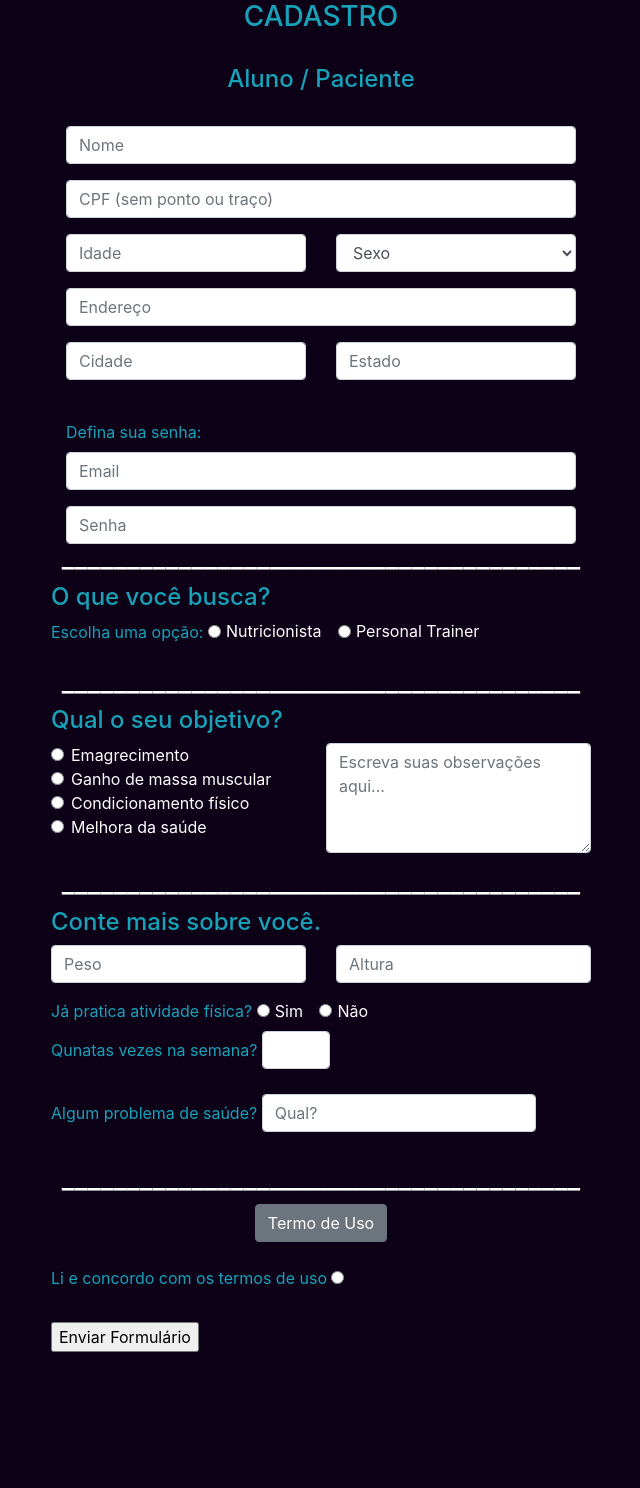
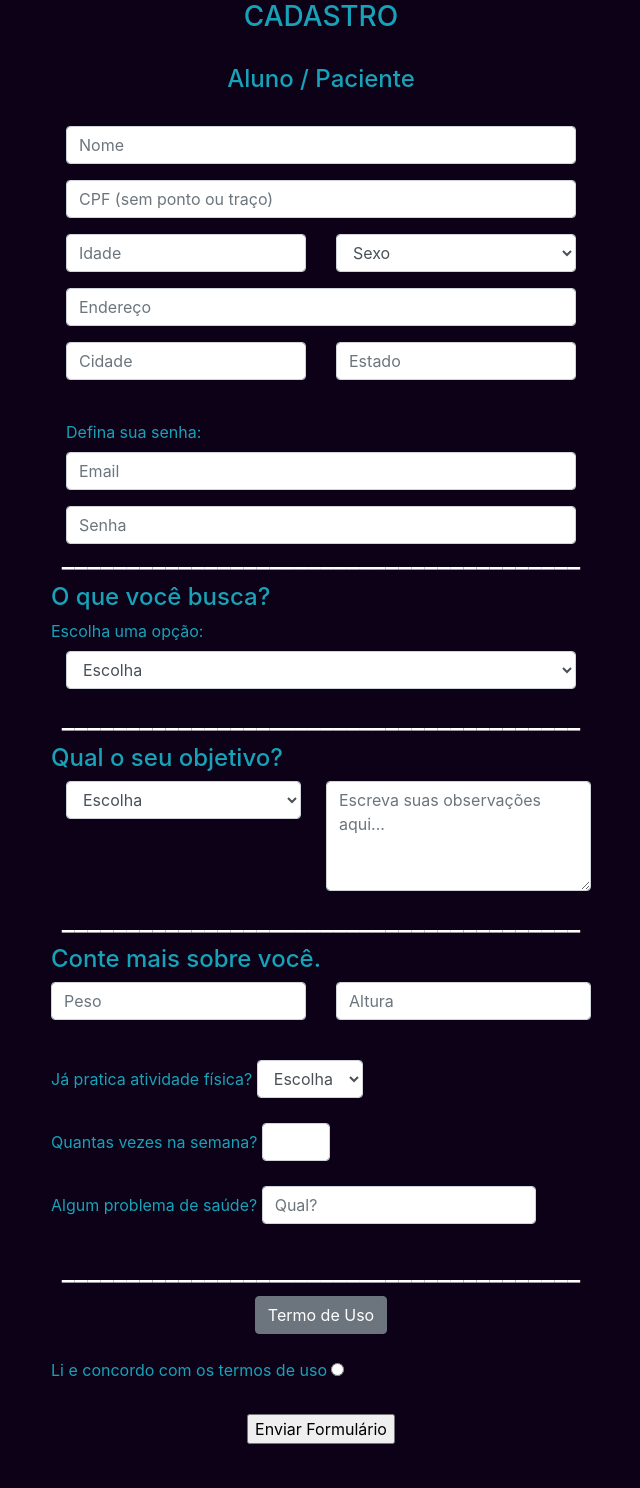
Before and after one commit to jairo-44/2-_Entrega_PI, a PHP site: page /cadastro_aluno.php in a window 1280 px wide. Shown: the part 241-1729 px from the top of the page, without its empty margins (319-959 px from the left). Before the commit the page ends 1593 px from the top, so only its background shows below. Run offline with PHP 8.4, Linux system fonts and the light colour scheme; some libraries are stand-ins or nearby versions.

Commit message:
Ajustes nos foirmulários de login, cadastro de aluno e profissionais

```diff
--- a/area_aluno.php
+++ b/area_aluno.php
@@ -45,7 +45,7 @@
 <body>
 
 <div id="logo">
-<img src="/Imagens/icons8-barra-de-peso-100.png" alt="logo">
+<img src="<?php echo 'Imagens/icons8-barra-de-peso-100.png' ?>" alt="logo">
 </div>
 <h3 class="text-center text-white pt-5" style="margin-top: -75px;">________________________________________</h3>
 <br><br>
--- a/cadastro_aluno.php
+++ b/cadastro_aluno.php
@@ -44,7 +44,7 @@ session_start();
 <body>
 
 <div id="logo">
-<img src="/Imagens/icons8-barra-de-peso-100.png" alt="logo">
+<img src="<?php echo 'Imagens/icons8-barra-de-peso-100.png' ?>" alt="logo">
 </div>
 <h3 class="text-center text-white pt-5" style="margin-top: -75px;">________________________________________</h3>
 <br><br>
@@ -80,9 +80,9 @@ session_start();
                                 </div>
                                 <div class="col">
                                     <select name="sexo_aluno" id="sexo_aluno" class="form-control">
-                                        <option value="masculino">Sexo</option>
-                                        <option value="masculino">Masculino</option>
-                                        <option value="feminino">Feminino</option>
+                                        <option value="Sexo">Sexo</option>
+                                        <option value="Masculino">Masculino</option>
+                                        <option value="Feminino">Feminino</option>
                                     </select>
                                 </div>
                             </div>
@@ -113,13 +113,12 @@ session_start();
 
                             <div class="form-group">
                                 <label class="text-info">Escolha uma opção:</label>
-                                <div class="form-check form-check-inline">
-                                    <input class="form-check-input" type="radio" name="opcao_busca" id="opcao_busca" value="nutricionista_busca">
-                                    <label class="form-check-label" for="nutricionista_busca" style="color: white;">Nutricionista</label>
-                                </div>
-                                <div class="form-check form-check-inline">
-                                    <input class="form-check-input" type="radio" name="opcao_busca2" id="opcao_busca2" value="personal_trainer">
-                                    <label class="form-check-label" for="personal_trainer_busca" style="color: white;">Personal Trainer</label>
+                                <div class="col">
+                                    <select name="opcao_busca" id="opcao_busca" class="form-control">
+                                        <option value="Escolha">Escolha</option>
+                                        <option value="Personal treiner">Personal treiner</option>
+                                        <option value="Nutricionista">Nutricionista</option>
+                                    </select>
                                 </div>
                             </div><br>
                             <h3 class="text-center text-white pt-5" style="margin-top: -75px;" >________________________________________</h3>
@@ -128,24 +127,15 @@ session_start();
                             <div class="form-row">
                                 <!-- Opções à esquerda -->
                                 <div class="col">
-                                    <div class="form-group">
-                                        <div class="form-check">
-                                            <input class="form-check-input" type="radio" name="emagrecimento" id="emagrecimento" value="emagrecimento">
-                                            <label class="form-check-label" for="emagrecimento" style="color: white;">Emagrecimento</label>
-                                        </div>
-                                        <div class="form-check">
-                                            <input class="form-check-input" type="radio" name="ganho_massa" id="ganho_massa" value="ganho_massa">
-                                            <label class="form-check-label" for="ganho_massa" style="color: white;">Ganho de massa muscular</label>
-                                        </div>
-                                        <div class="form-check">
-                                            <input class="form-check-input" type="radio" name="condicionamento" id="condicionamento" value="condicionamento">
-                                            <label class="form-check-label" for="condicionamento" style="color: white;">Condicionamento físico</label>
-                                        </div>
-                                        <div class="form-check">
-                                            <input class="form-check-input" type="radio" name="melhora_saude" id="melhora_saude" value="melhora_saude">
-                                            <label class="form-check-label" for="melhora_saude" style="color: white;">Melhora da saúde</label>
-                                        </div>
-                                    </div>
+                                <div class="col">
+                                    <select name="obj_aluno" id="obj_aluno" class="form-control">
+                                        <option value="escol">Escolha</option>
+                                        <option value="Emagrecimento">Emagrecimento</option>
+                                        <option value="Ganho de massa muscular">Ganho de massa muscular</option>
+                                        <option value="Condionamento físico">Concionamento físico</option>
+                                        <option value="Melhora da saúde">Melhora da saúde</option>
+                                    </select>
+                                </div>
                                 </div>
 
                                 <!-- Observações à direita -->
@@ -165,24 +155,24 @@ session_start();
                                 <div class="col">
                                     <input type="text" name="altura" id="altura" class="form-control" placeholder="Altura">
                                 </div>
-                            </div>
+                            </div><br>
 
                             <div class="form-group">
                                 <label class="text-info">Já pratica atividade física?</label>
                                 <div class="form-check form-check-inline">
-                                    <input class="form-check-input" type="radio" name="ativ_fisic" id="ativ_fisic" value="ativ_fisic">
-                                    <label class="form-check-label" for="ativ_fisic" style="color: white;">Sim</label>
-                                </div>
-                                <div class="form-check form-check-inline">
-                                    <input class="form-check-input" type="radio" name="ativ_fisic2" id="ativ_fisic2" value="ativ_fisic2">
-                                    <label class="form-check-label" for="ativ_fisic2" style="color: white;">Não</label>
-                                </div>
+                                  <select name="prat_ativ_fisic" id="prat_ativ_fisic" class="form-control">
+                                        <option value="esc">Escolha</option>
+                                        <option value="sim">Sim</option>
+                                        <option value="nao">Não</option>
+                                    </select>
+                                </div><br><br>
                                 <div class="form-group">
-                                    <label class="text-info">Qunatas vezes na semana?</label>
+                                    <label class="text-info">Quantas vezes na semana?</label>
                                     <div class="form-check form-check-inline">
                                         <input type="number" name="qtd_ativ" id="qtd_ativ" class="form-control col-3">
                                     </div>
                                     <br><br>
+
                                     <div class="form-group">
                                         <label class="text-info">Algum problema de  saúde?</label>
                                         <div class="form-check form-check-inline">
@@ -202,8 +192,9 @@ session_start();
                                     <label class="form-check-label" for="ativ_fisic" style="color: white;"></label>
                                 </div><br><br>
 
-
+                            <div style="text-align: center;">
                                 <input type="submit" value="Enviar Formulário">
+                            </div>
                         </form>
                     </div>
                 </div>
--- a/processa_prof.php
+++ b/processa_prof.php
@@ -8,7 +8,6 @@ $opcaoProf = filter_input(INPUT_POST, 'opcao_prof', FILTER_SANITIZE_STRING);
 $nomeProfissional = filter_input(INPUT_POST, 'nome_prof', FILTER_SANITIZE_STRING);
 $cpfProfissional=filter_input(INPUT_POST, 'cpf_prof', FILTER_SANITIZE_STRING);
 $sexoProfissional=filter_input(INPUT_POST, 'sexo_prof', FILTER_SANITIZE_STRING);
-$enderecoProfissional=filter_input(INPUT_POST, 'endereco_prof', FILTER_SANITIZE_STRING);
 $cidadeProfissional=filter_input(INPUT_POST, 'cidade_prof', FILTER_SANITIZE_STRING);
 $estadoProfissional=filter_input(INPUT_POST, 'estado_prof', FILTER_SANITIZE_STRING);
 $conselho_prof=filter_input(INPUT_POST, 'n_conselho', FILTER_SANITIZE_STRING);
@@ -17,6 +16,7 @@ $especializacao1=filter_input(INPUT_POST, 'espe1', FILTER_SANITIZE_STRING);
 $especializacao2=filter_input(INPUT_POST, 'espe2', FILTER_SANITIZE_STRING);
 $especializacao3=filter_input(INPUT_POST, 'espe3', FILTER_SANITIZE_STRING);
 $especializacao4=filter_input(INPUT_POST, 'espe4', FILTER_SANITIZE_STRING);
+$obsProf=filter_input(INPUT_POST, 'observacoes_prof', FILTER_SANITIZE_STRING);
 $op_atend=filter_input(INPUT_POST, 'opcao_atend', FILTER_SANITIZE_STRING);
 $emailProf=filter_input(INPUT_POST, 'email_prof', FILTER_SANITIZE_STRING);
 $senhaProf=filter_input(INPUT_POST, 'senha_prof', FILTER_SANITIZE_STRING);
@@ -25,7 +25,7 @@ $senhaProf=filter_input(INPUT_POST, 'senha_prof', FILTER_SANITIZE_STRING);
 
 
 
-$result_prof = "INSERT INTO profissional (opcao_prof, nome_prof, cpf_prof, sexo_prof, endereco_prof, cidade_prof, estado_prof, conselho, especialidade, especializacao1, especializacao2, especializacao3, especializacao4, opcao_atendimento, email_prof, senha_prof) VALUES ('$opcaoProf','$nomeProfissional','$cpfProfissional','$sexoProfissional','$enderecoProfissional','$cidadeProfissional','$estadoProfissional','$conselho_prof','$especialidade_prof','$especializacao1','$especializacao2','$especializacao3','$especializacao4','$op_atend','$emailProf','$senhaProf')";
+$result_prof = "INSERT INTO profissional (opcao_prof, nome_prof, cpf_prof, sexo_prof, cidade_prof, estado_prof, conselho, especialidade, especializacao1, especializacao2, especializacao3, especializacao4, obs_prof, opcao_atendimento, email_prof, senha_prof) VALUES ('$opcaoProf','$nomeProfissional','$cpfProfissional','$sexoProfissional','$cidadeProfissional','$estadoProfissional','$conselho_prof','$especialidade_prof','$especializacao1','$especializacao2','$especializacao3','$especializacao4','$obsProf','$op_atend','$emailProf','$senhaProf')";
 
 $resultado_profi = mysqli_query($conn, $result_prof);
 
```
Also changed, not shown: cadastro_profissional.php (+10 -8 lines), login.php (+7 -7 lines), processa.php (+4 -9 lines).
